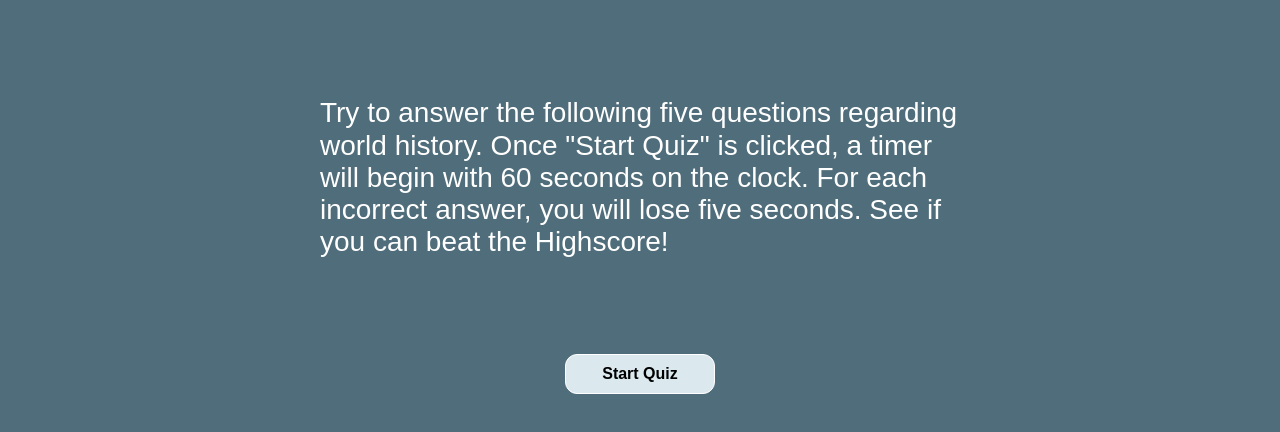
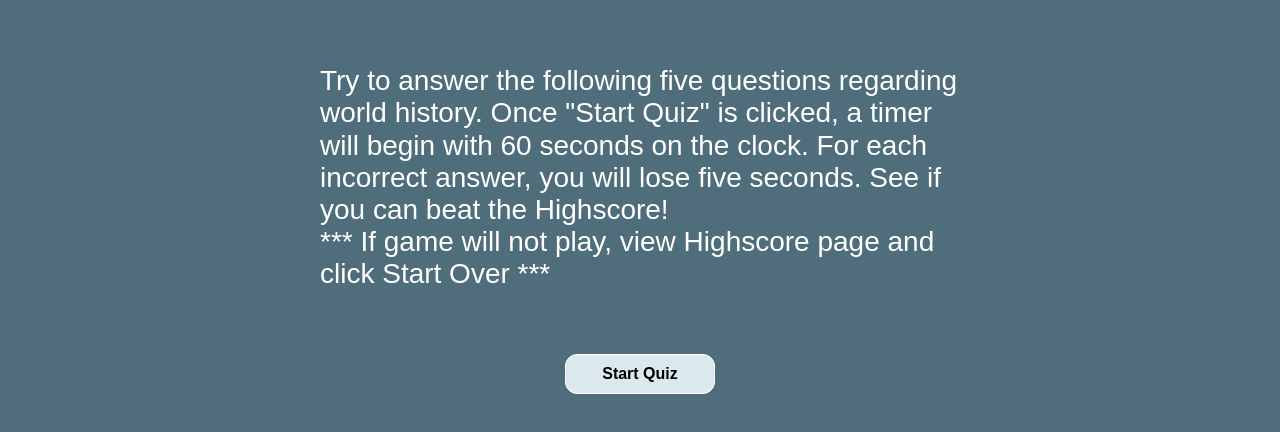
Before and after one commit to MCReagan/Multiple-Choice-Quiz, a plain HTML site: page index.html in a window 1280 px wide. Shown: the part 181-613 px from the top of the page. Drawn offline with Linux system fonts and the light colour scheme.

Commit message:
updating

```diff
--- a/assets/js/script.js
+++ b/assets/js/script.js
@@ -99,7 +99,6 @@ function startGamePage1() {
     choiceC.addEventListener("click", function () {
         if ((choiceC.textContent == "1945")) {
             verify.textContent = "Correct!";
-
             page2();
         }
     });
--- a/index.html
+++ b/index.html
@@ -31,9 +31,9 @@
                     <div class="sidebar">
                     </div>
                     <form id="choices">
-                        Try to answer the following five questions regarding world history. Once "Start Quiz" is clicked, a
+                        <p>Try to answer the following five questions regarding world history. Once "Start Quiz" is clicked, a
                         timer will begin with 60 seconds on the clock. For each incorrect answer, you will lose five seconds.
-                        See if you can beat the Highscore!
+                        See if you can beat the Highscore!</p><p>*** If game will not play, view Highscore page and click Start Over ***</p>
                     </form>
                     <div class="sidebar">
                     </div>
```
Also changed, not shown: assets/images/127.0.0.1_5500_index.html (1).png (added), 1 other file.
